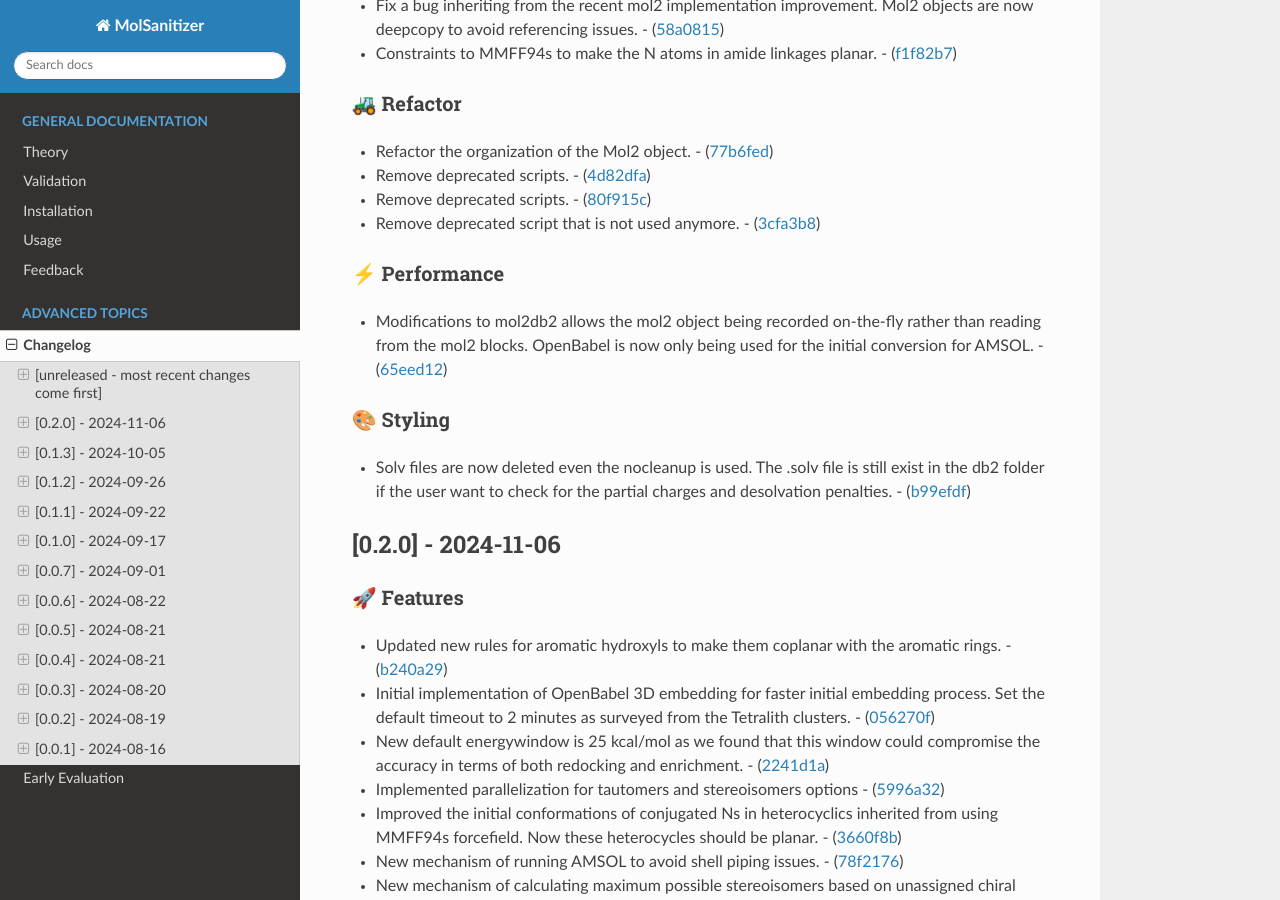
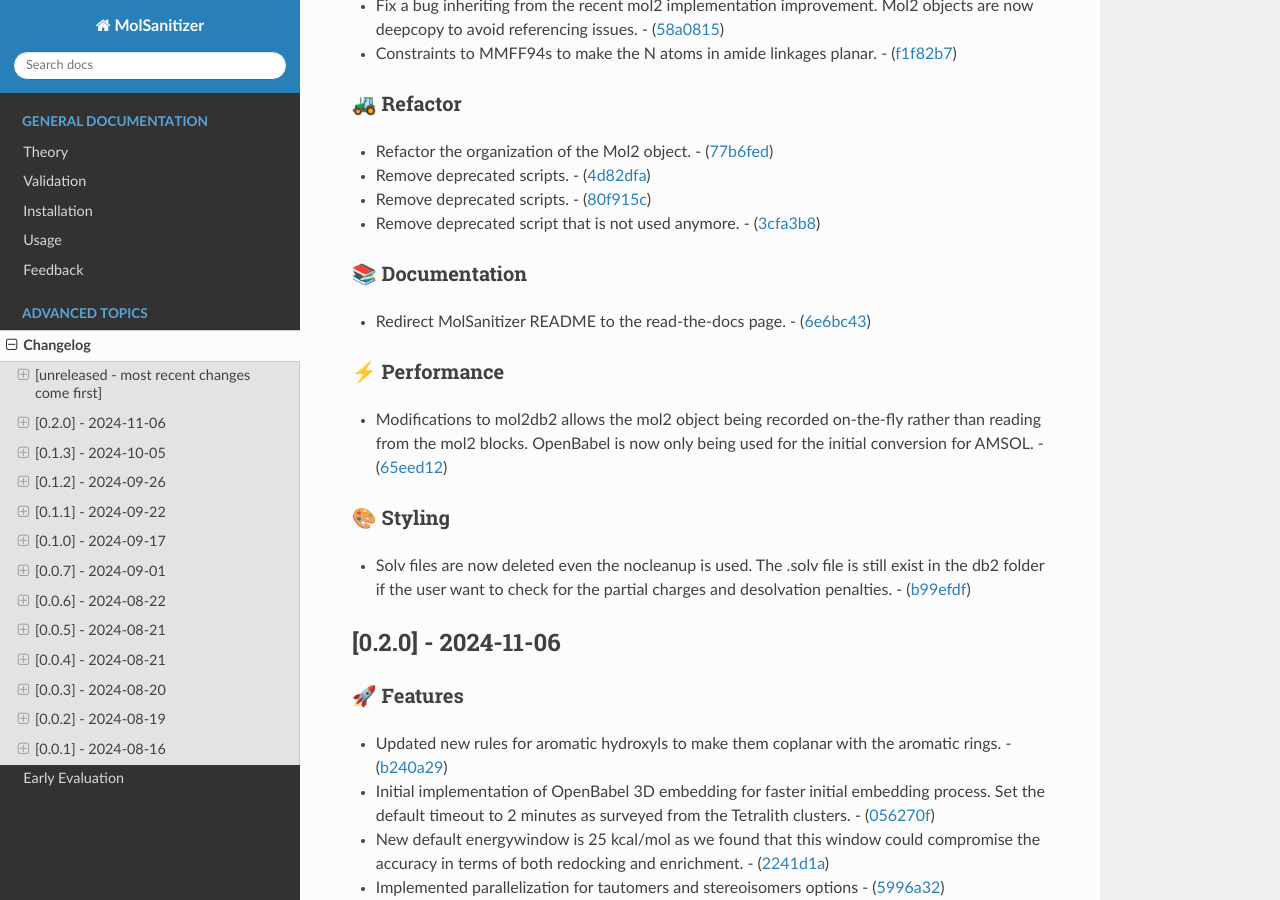
Before and after one commit to phonglam3103/msani-readthedocs, a Sphinx documentation site: the page built from docs/source/changes.rst, in a window 1280 px wide and 900 px high, scrolled down 874 px. Built offline with Sphinx 7.4.7 and the Read the Docs theme 3.1.0, drawn with Linux system fonts in a browser that asks for light colours.

Commit message:
Update changes.rst from the software repository

```diff
--- a/docs/source/changes.rst
+++ b/docs/source/changes.rst
@@ -64,6 +64,12 @@ All notable changes to this project will be documented in this file.
    (`80f915c <https://github.com/Isra3l/MolSanitizer/commit/80f915c7187d7d2b7b089f2885765b0f4d85c893>`__)
 -  Remove deprecated script that is not used anymore. -
    (`3cfa3b8 <https://github.com/Isra3l/MolSanitizer/commit/3cfa3b87c545e416eee007c0ca643b3a27e21246>`__)
+
+📚 Documentation
+~~~~~~~~~~~~~~~
+
+-  Redirect MolSanitizer README to the read-the-docs page. -
+   (`6e6bc43 <https://github.com/Isra3l/MolSanitizer/commit/6e6bc434bc69180c67b24950fb476b21898907ea>`__)
 
 ⚡ Performance
 ~~~~~~~~~~~~~
@@ -313,6 +319,8 @@ All notable changes to this project will be documented in this file.
 -  Remove unused files in the repository -
    (`744f694 <https://github.com/Isra3l/MolSanitizer/commit/744f694c98720177145d3d3edeeefa29d729a7ae>`__)
 
+.. _documentation-1:
+
 📚 Documentation
 ~~~~~~~~~~~~~~~
 
```
Also changed, not shown: other parts of docs/source/changes.rst (+1 -1 lines).
